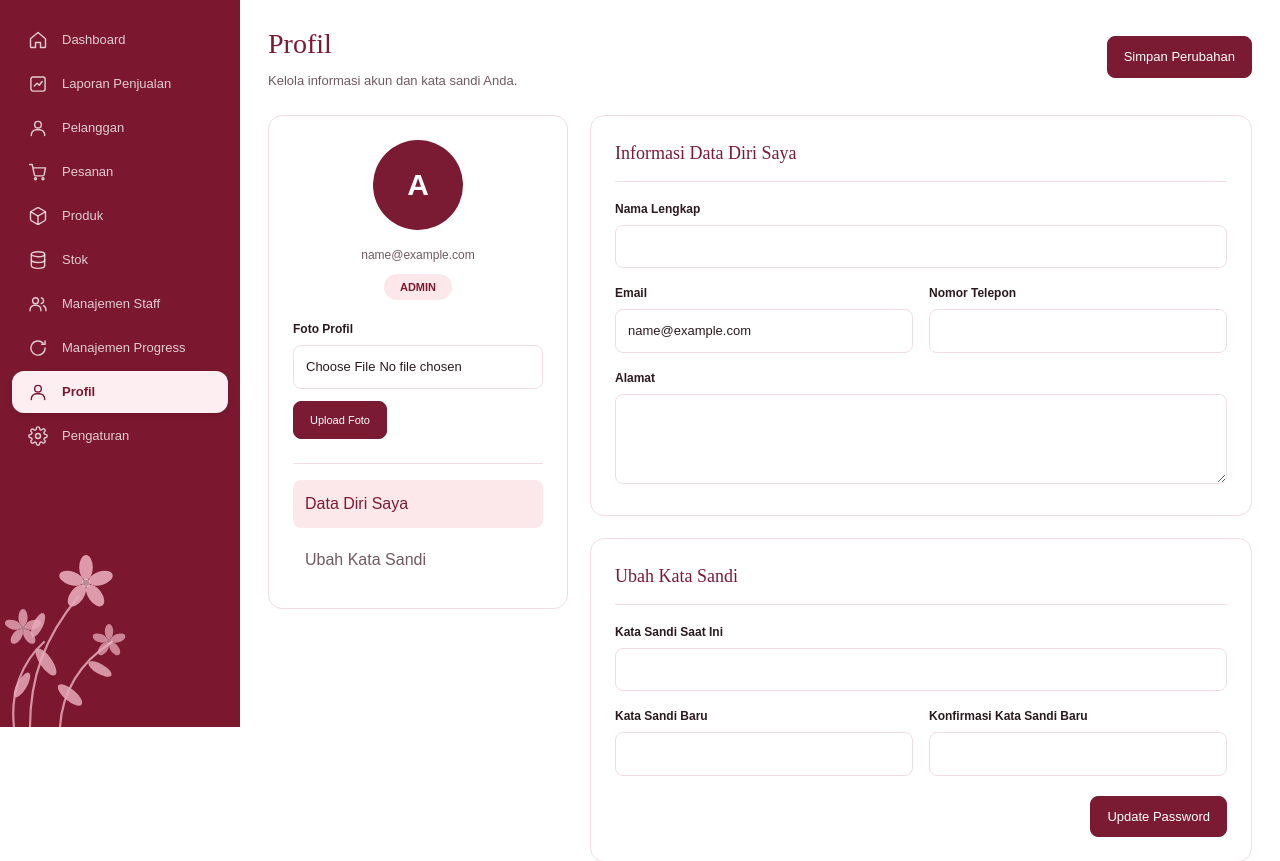
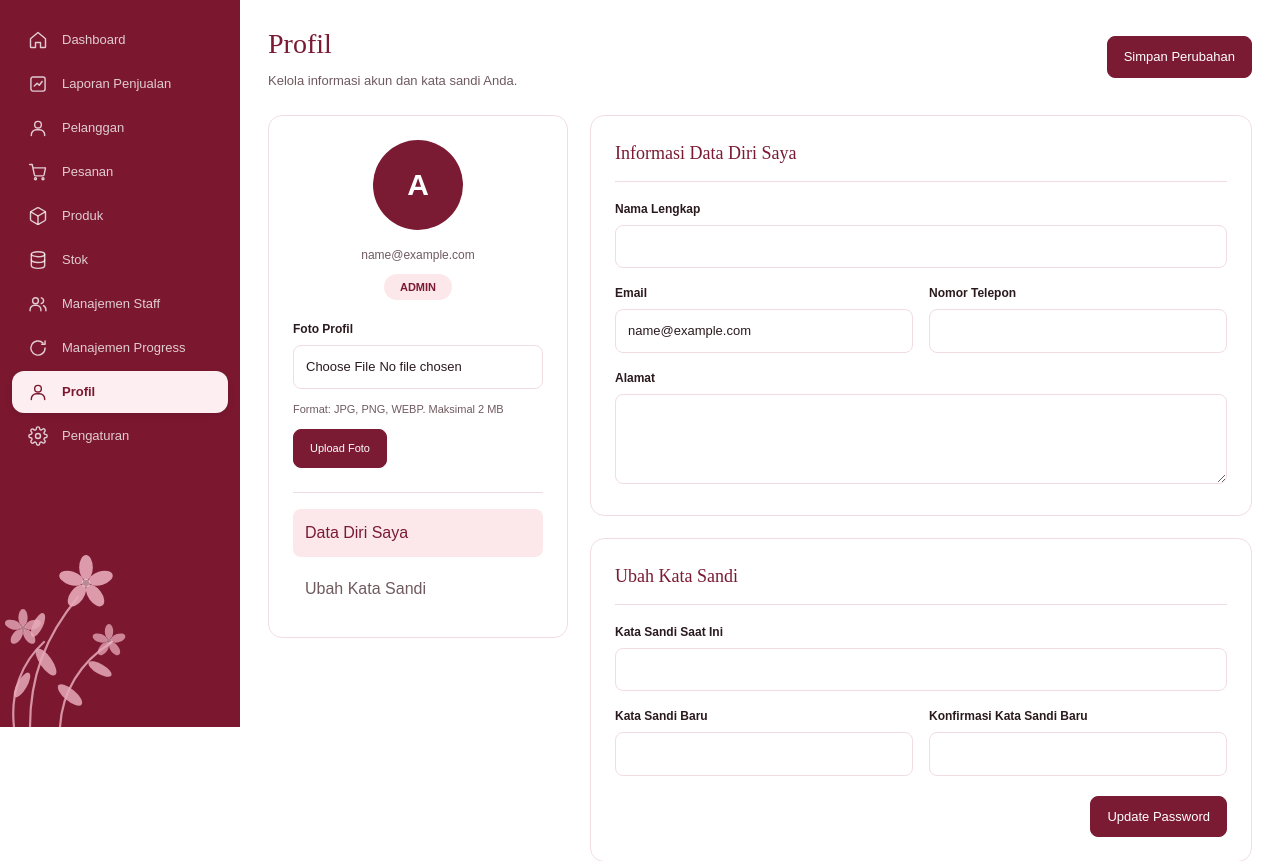
Before and after one commit to ramocta/royal_florist_website, a Laravel app: page /admin/profil in a window 1280 px wide. Shown: the part 73-934 px from the top of the page. Run offline with Laravel 12, Linux system fonts and the light colour scheme; the visitor is signed in with stand-in values (Sample User, id 1); data comes from the database, SQL or seed files in the repository; data that the repository does not hold is empty; style sheets or scripts are compiled from the project's sources; parts of the project's set-up code (start-up, migrations or seed data) failed here and were passed over.

Commit message:
Memperbaiki validasi upload foto profil admin

```diff
--- a/app/Http/Controllers/admin/ProfilController.php
+++ b/app/Http/Controllers/admin/ProfilController.php
@@ -63,9 +63,17 @@ class ProfilController extends Controller
 
     public function updatePhoto(Request $request)
     {
-        $request->validate([
-            'foto_profil' => 'required|image|mimes:jpg,jpeg,png,webp|max:2048',
-        ]);
+        $request->validate(
+            [
+                'foto_profil' => 'required|image|mimes:jpg,jpeg,png,webp|max:2048',
+            ],
+            [
+                'foto_profil.required' => 'Silakan pilih foto profil terlebih dahulu.',
+                'foto_profil.image' => 'File yang dipilih harus berupa gambar.',
+                'foto_profil.mimes' => 'Format foto harus JPG, JPEG, PNG, atau WEBP.',
+                'foto_profil.max' => 'Ukuran foto maksimal 2 MB. Silakan pilih foto yang lebih kecil.',
+            ]
+        );
 
         $user = Auth::user();
 
--- a/resources/views/admin/profil.blade.php
+++ b/resources/views/admin/profil.blade.php
@@ -1,4 +1,3 @@
-
 @extends('layouts.admin')
 
 @section('title', 'Profil')
@@ -317,7 +316,20 @@
                     @csrf
 
                     <label>Foto Profil</label>
-                    <input type="file" name="foto_profil" accept="image/*">
+                    <input
+                        type="file"
+                        name="foto_profil"
+                        id="foto_profil"
+                        accept="image/jpeg,image/png,image/jpg,image/webp"
+                    >
+
+                    <small style="display:block; color:#6f5a5f; font-size:11px; margin-bottom:12px;">
+                        Format: JPG, PNG, WEBP. Maksimal 2 MB
+                    </small>
+
+                    @error('foto_profil')
+                        <div class="field-error">{{ $message }}</div>
+                    @enderror
 
                     <div class="photo-actions">
                         <button type="submit" class="btn btn-fill">
@@ -480,4 +492,44 @@ document.querySelectorAll('.profil-page .menu button').forEach(btn => {
     });
 });
 </script>
+
+<script>
+document.addEventListener('DOMContentLoaded', function () {
+    const inputFoto = document.getElementById('foto_profil');
+
+    if (!inputFoto) {
+        return;
+    }
+
+    const formFoto = inputFoto.closest('form');
+
+    formFoto.addEventListener('submit', function (event) {
+        const file = inputFoto.files[0];
+
+        if (!file) {
+            return;
+        }
+
+        const maxSize = 2 * 1024 * 1024;
+        const allowedTypes = [
+            'image/jpeg',
+            'image/png',
+            'image/webp'
+        ];
+
+        if (file.size > maxSize) {
+            alert('Ukuran foto maksimal 2 MB. Silakan pilih foto yang lebih kecil.');
+            event.preventDefault();
+            inputFoto.value = '';
+            return;
+        }
+
+        if (!allowedTypes.includes(file.type)) {
+            alert('Format foto tidak sesuai. Gunakan JPG, JPEG, PNG, atau WEBP.');
+            event.preventDefault();
+            inputFoto.value = '';
+        }
+    });
+});
+</script>
 @endsection
```
